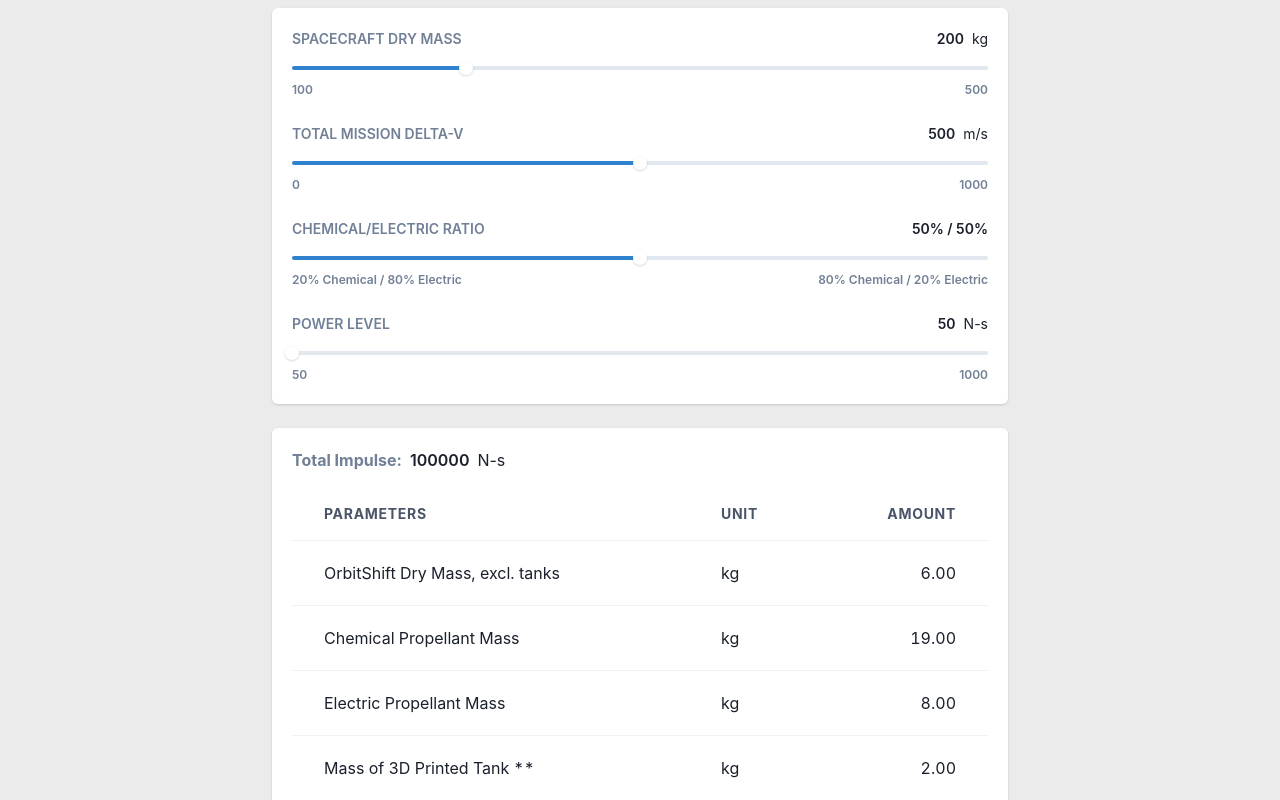
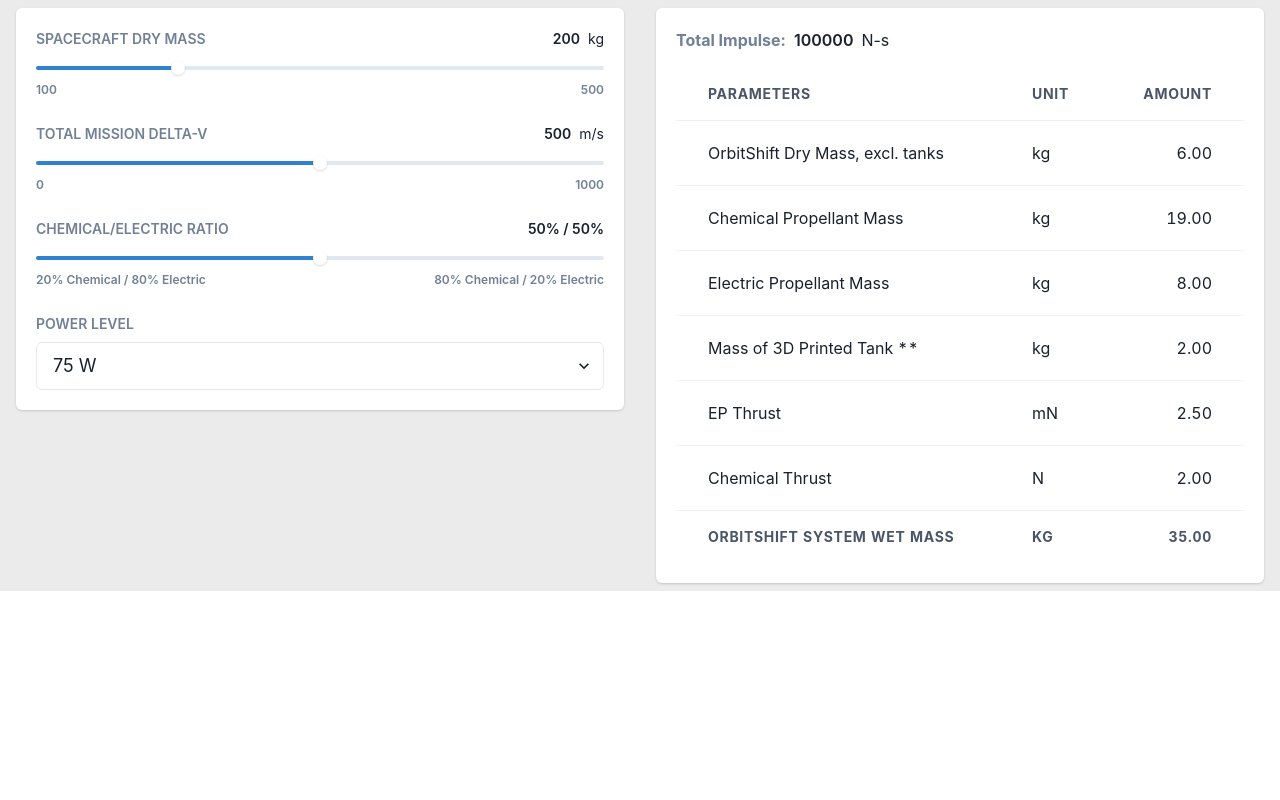
Before and after one commit to avikonduru/plasmic-impluse-calculator, a React (Create React App) app: page / in a window 1280 px wide. Shown: the top 800 px of the page. Built offline with nearby package versions, Linux system fonts and the light colour scheme.

Commit message:
ui updates

```diff
--- a/src/App.js
+++ b/src/App.js
@@ -44,30 +44,32 @@
   const [dryMass, setDryMass] = useState(200);
   const [totalDeltaV, setTotalDeltaV] = useState(500);
   const [chemicalElectricRatio, setChemicalElectricRatio] = useState(50);
-  const [powerLevel, setPowerLevel] = useState(50);
+  const [powerLevel, setPowerLevel] = useState(75);
 
-  const [totalImpulse, setTotalImpulse] = useState(0);
+  const [totalImpulse, setTotalImpulse] = useState(100000);
 
   const [systemDryMass, setSystemDryMass] = useState(6);
   const [chemicalPropellantMass, setChemicalPropellantMass] = useState(19);
   const [electricPropellantMass, setElectricPropellantMass] = useState(19);
-  const [tankMass, setTankMass] = useState(0);
+  const [tankMass, setTankMass] = useState(2);
 
-  const [epThrust, setEpThrust] = useState(0);
-  const [chemicalThrust, setChemicalThrust] = useState(0);
-  const [systemWetMass, setSystemWetMass] = useState(0);
+  const [epThrust, setEpThrust] = useState(2.5);
+  const [chemicalThrust, setChemicalThrust] = useState(2);
+  const [systemWetMass, setSystemWetMass] = useState(35);
 
   useEffect(() => {
     setTotalImpulse(dryMass * totalDeltaV);
   }, [dryMass, totalDeltaV]);
 
   useEffect(() => {
-    if (powerLevel <= 150) {
+    if (powerLevel >= 75 && powerLevel < 125) {
       setSystemDryMass(6);
-    } else if (powerLevel <= 450 && powerLevel > 150) {
+    } else if (powerLevel >= 125 && powerLevel < 250) {
+      setSystemDryMass(6);
+    } else if (powerLevel >= 250 && powerLevel < 500) {
       setSystemDryMass(8);
-    } else if (powerLevel <= 1000 && powerLevel > 450) {
-      setSystemDryMass(10);
+    } else if (powerLevel >= 500) {
+      setSystemDryMass(8);
     }
   }, [powerLevel]);
 
@@ -78,62 +80,60 @@
   }, [chemicalElectricRatio, totalImpulse]);
 
   useEffect(() => {
-    setChemicalThrust(
-      (100 - chemicalElectricRatio) * totalImpulse * (1 / 1250000)
-    );
-  }, [chemicalElectricRatio, totalImpulse]);
-
-  useEffect(() => {
-    if (powerLevel >= 50 && powerLevel < 150) {
-      setEpThrust(chemicalElectricRatio * totalImpulse * (5 / 5000000));
-    } else if (powerLevel >= 150 && powerLevel < 300) {
-      setEpThrust(chemicalElectricRatio * totalImpulse * (10 / 5000000));
-    } else if (powerLevel >= 300 && powerLevel < 450) {
-      setEpThrust(chemicalElectricRatio * totalImpulse * (15 / 5000000));
-    } else if (powerLevel >= 450 && powerLevel < 1000) {
-      setEpThrust(chemicalElectricRatio * totalImpulse * (25 / 5000000));
-    } else if (powerLevel >= 1000) {
-      setEpThrust(chemicalElectricRatio * totalImpulse * (50 / 5000000));
-    }
-  }, [chemicalElectricRatio, totalImpulse, powerLevel]);
-
-  useEffect(() => {
-    if (powerLevel >= 50 && powerLevel < 150) {
+    if (powerLevel >= 75 && powerLevel < 125) {
       setElectricPropellantMass(
         (100 - chemicalElectricRatio) * totalImpulse * (8 / 5000000)
       );
-    } else if (powerLevel >= 150 && powerLevel < 300) {
+    } else if (powerLevel >= 125 && powerLevel < 250) {
       setElectricPropellantMass(
         (100 - chemicalElectricRatio) * totalImpulse * (5.6 / 5000000)
       );
-    } else if (powerLevel >= 300 && powerLevel < 450) {
+    } else if (powerLevel >= 250 && powerLevel < 500) {
       setElectricPropellantMass(
         (100 - chemicalElectricRatio) * totalImpulse * (3.92 / 5000000)
       );
-    } else if (powerLevel >= 450 && powerLevel < 1000) {
+    } else if (powerLevel >= 500) {
       setElectricPropellantMass(
         (100 - chemicalElectricRatio) * totalImpulse * (2.744 / 5000000)
-      );
-    } else if (powerLevel >= 1000) {
-      setElectricPropellantMass(
-        (100 - chemicalElectricRatio) * totalImpulse * (1.9208 / 5000000)
       );
     }
   }, [chemicalElectricRatio, totalImpulse, powerLevel]);
 
   useEffect(() => {
-    if (powerLevel >= 50 && powerLevel < 150) {
+    if (powerLevel >= 75 && powerLevel < 125) {
       setTankMass(chemicalElectricRatio * totalImpulse * (2 / 5000000));
-    } else if (powerLevel >= 150 && powerLevel < 300) {
+    } else if (powerLevel >= 125 && powerLevel < 250) {
       setTankMass(chemicalElectricRatio * totalImpulse * (11.4 / 5000000));
-    } else if (powerLevel >= 300 && powerLevel < 450) {
+    } else if (powerLevel >= 250 && powerLevel < 500) {
       setTankMass(chemicalElectricRatio * totalImpulse * (9.918 / 5000000));
-    } else if (powerLevel >= 450 && powerLevel < 1000) {
+    } else if (powerLevel >= 500) {
       setTankMass(chemicalElectricRatio * totalImpulse * (8.62866 / 5000000));
-    } else if (powerLevel >= 1000) {
-      setTankMass(chemicalElectricRatio * totalImpulse * (7.5069342 / 5000000));
     }
   }, [chemicalElectricRatio, totalImpulse, powerLevel]);
+
+  useEffect(() => {
+    if (powerLevel >= 75 && powerLevel < 125) {
+      setEpThrust(2.5);
+    } else if (powerLevel >= 125 && powerLevel < 250) {
+      setEpThrust(5);
+    } else if (powerLevel >= 250 && powerLevel < 500) {
+      setEpThrust(10);
+    } else if (powerLevel >= 500) {
+      setEpThrust(20);
+    }
+  }, [powerLevel]);
+
+  useEffect(() => {
+    if (powerLevel >= 75 && powerLevel < 125) {
+      setChemicalThrust(2);
+    } else if (powerLevel >= 125 && powerLevel < 250) {
+      setChemicalThrust(2);
+    } else if (powerLevel >= 250 && powerLevel < 500) {
+      setChemicalThrust(4);
+    } else if (powerLevel >= 500) {
+      setChemicalThrust(4);
+    }
+  }, [powerLevel]);
 
   useEffect(() => {
     setSystemWetMass(
@@ -143,7 +143,7 @@
 
   return (
     <ChakraProvider theme={theme}>
-      <Box w="100%" py="2" bg="#ECEBEB">
+      <Flex w="100%" py="2" bg="#ECEBEB">
         <Container maxW="container.md" mb="6">
           <Card>
             <CardBody>
@@ -275,38 +275,20 @@
                       <Text fontWeight="600" fontSize="sm" color="gray.500">
                         POWER LEVEL
                       </Text>
-                      <Spacer />
-                      <Text fontWeight="600" fontSize="sm" mr="2">
-                        {powerLevel}
-                      </Text>
-                      <Text fontWeight="400" fontSize="sm">
-                        N-s
-                      </Text>
                     </Flex>
                     <Box>
-                      <Slider
+                      <Select
+                        size="lg"
                         value={powerLevel}
-                        min={50}
-                        max={1000}
-                        step={50}
-                        onChange={val => {
-                          setPowerLevel(val);
+                        onChange={e => {
+                          setPowerLevel(parseInt(e.target.value));
                         }}
                       >
-                        <SliderTrack>
-                          <SliderFilledTrack />
-                        </SliderTrack>
-                        <SliderThumb />
-                      </Slider>
-                      <Flex align="center">
-                        <Text color="gray.500" fontWeight="600" fontSize="xs">
-                          50
-                        </Text>
-                        <Spacer />
-                        <Text color="gray.500" fontWeight="600" fontSize="xs">
-                          1000
-                        </Text>
-                      </Flex>
+                        <option value={75}>75 W</option>
+                        <option value={125}>125 W</option>
+                        <option value={250}>250 W</option>
+                        <option value={500}>500 W</option>
+                      </Select>
                     </Box>
                   </Stack>
                 </Stack>
@@ -415,7 +397,7 @@
             </CardBody>
           </Card>
         </Container>
-      </Box>
+      </Flex>
     </ChakraProvider>
   );
 }
```
